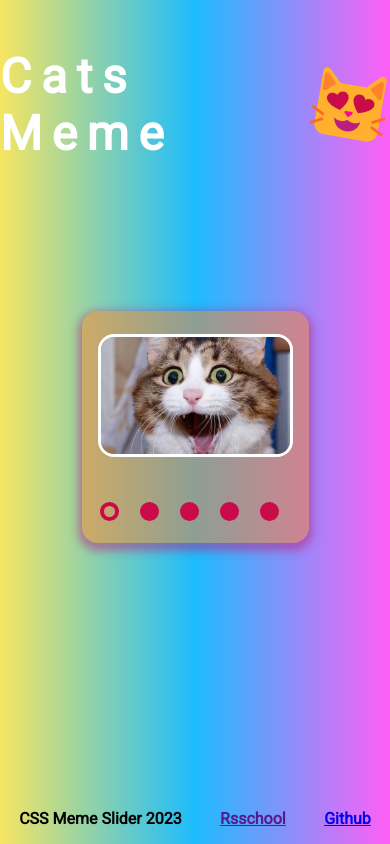
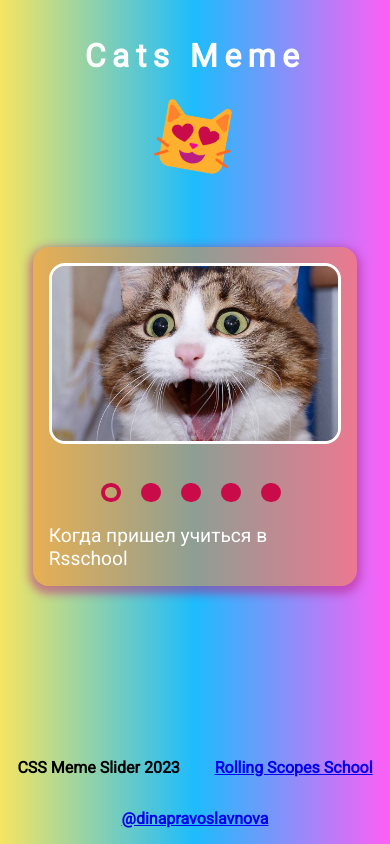
Before and after one commit to DinaPravoslavnova/cssMemeSlider, a plain HTML site: page cssMemeSlider/index.html in a window 390 px wide. Drawn offline with Linux system fonts and the light colour scheme.

Commit message:
feat: add adaptive for small desktop, tablet and mobile (Sun, Sep 17, 2023 09:22:18 PM)

```diff
--- a/cssMemeSlider/index.html
+++ b/cssMemeSlider/index.html
@@ -17,7 +17,7 @@
     <div class="wrapper">
       <header class="header">
         <h1 class="title">Cats Meme</h1>
-        <img class="logo" src="favicon.png" alt="Logo"/>
+        <img class="logo" src="favicon.png" alt="Logo" />
       </header>
 
       <main class="main">
@@ -78,12 +78,19 @@
 
       <footer class="footer">
         <h6 class="footer-copyright">CSS Meme Slider 2023</h6>
-        <a class="footer-link" href="" title="Rsschool">Rsschool</a>
+        <a
+          class="footer-link"
+          href="https://rs.school/js-stage0/"
+          target="blank"
+          title="Rsschool"
+          >Rolling Scopes School</a
+        >
         <a
           class="footer-link"
           href="https://github.com/DinaPravoslavnova"
+          target="blank"
           title="Github"
-          >Github</a
+          >@dinapravoslavnova</a
         >
       </footer>
     </div>
--- a/cssMemeSlider/styles/style.css
+++ b/cssMemeSlider/styles/style.css
@@ -8,7 +8,7 @@ html {
 
 body {
   margin: 0;
-  font-family: 'Roboto', sans-serif;
+  font-family: "Roboto", sans-serif;
 }
 
 .wrapper {
@@ -48,12 +48,12 @@ body {
   flex-wrap: wrap;
   justify-content: space-between;
   align-items: center;
-  width: calc(50vw + 2em);
+  width: 52em;
   margin: auto;
   background-color: rgb(255, 130, 45, 0.5);
   padding: 1em;
   border-radius: 1em;
-  box-shadow: 0 0.25em .5em 0.25em rgb(187, 29, 128, 0.5);
+  box-shadow: 0 0.25em 0.5em 0.25em rgb(187, 29, 128, 0.5);
 }
 
 .image-container {
@@ -82,8 +82,8 @@ body {
 }
 
 .meme-image {
-  width: 50vw;
-  height: 30vw;
+  width: 50em;
+  height: 30em;
   object-fit: cover;
 }
 
@@ -92,7 +92,6 @@ body {
   margin: 0;
   color: #fff;
   font-size: 1.5em;
-  font-weight: 900;
 }
 
 .slider-control {
@@ -199,3 +198,42 @@ body:has(#meme-five:checked) .slider-text {
   font-size: 1em;
   font-weight: 900;
 }
+
+@media (max-width: 1067px) {
+  .main {
+    width: calc(75vw + 2em);
+  }
+
+  .meme-image {
+    width: 75vw;
+    height: 45vw;
+  }
+}
+
+@media (max-width: 960px) {
+  .text-container {
+    width: 100%;
+    order: 1;
+  }
+
+  .slider-control {
+    margin: 0 auto 1em;
+  }
+
+  .meme-text {
+    font-size: 1.2em;
+  }
+}
+
+@media (max-width: 520px) {
+  .header {
+    flex-direction: column;
+    justify-content: space-around;
+    align-items: center;
+    padding-top: 1em;
+  }
+
+  .title {
+    font-size: 2em;
+  }
+}
```
